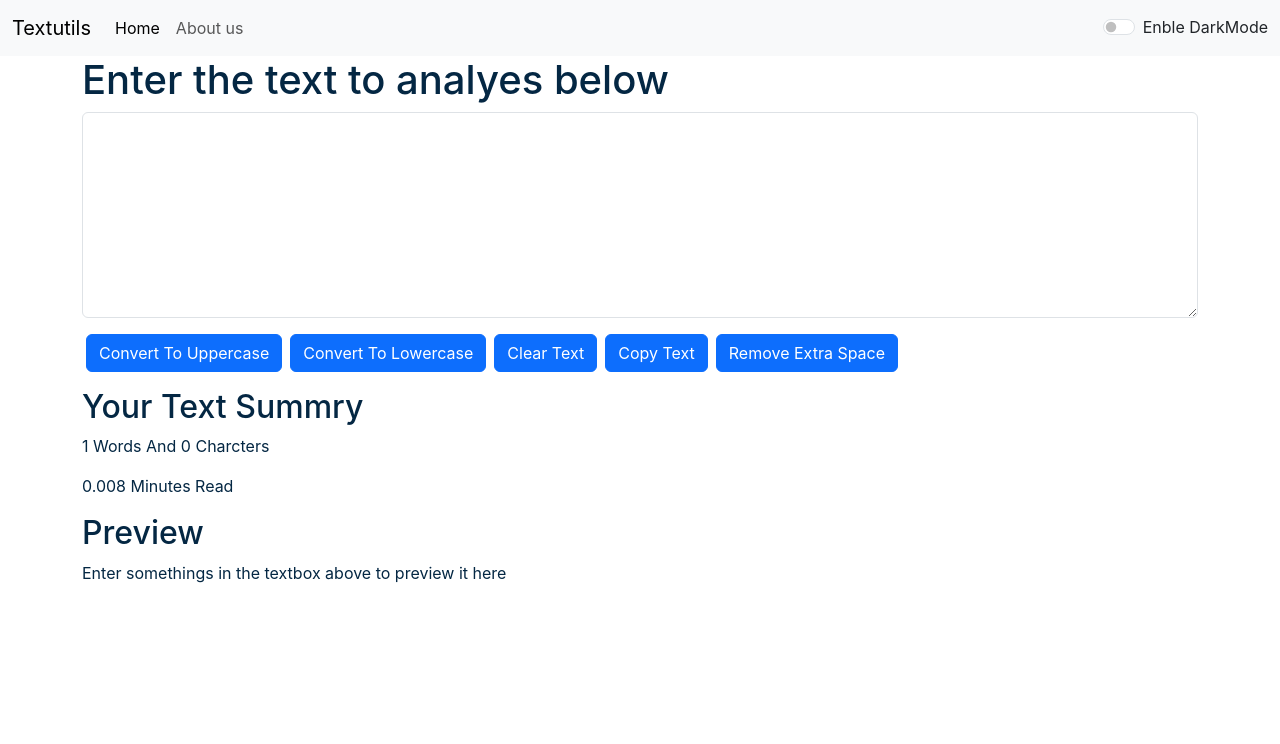
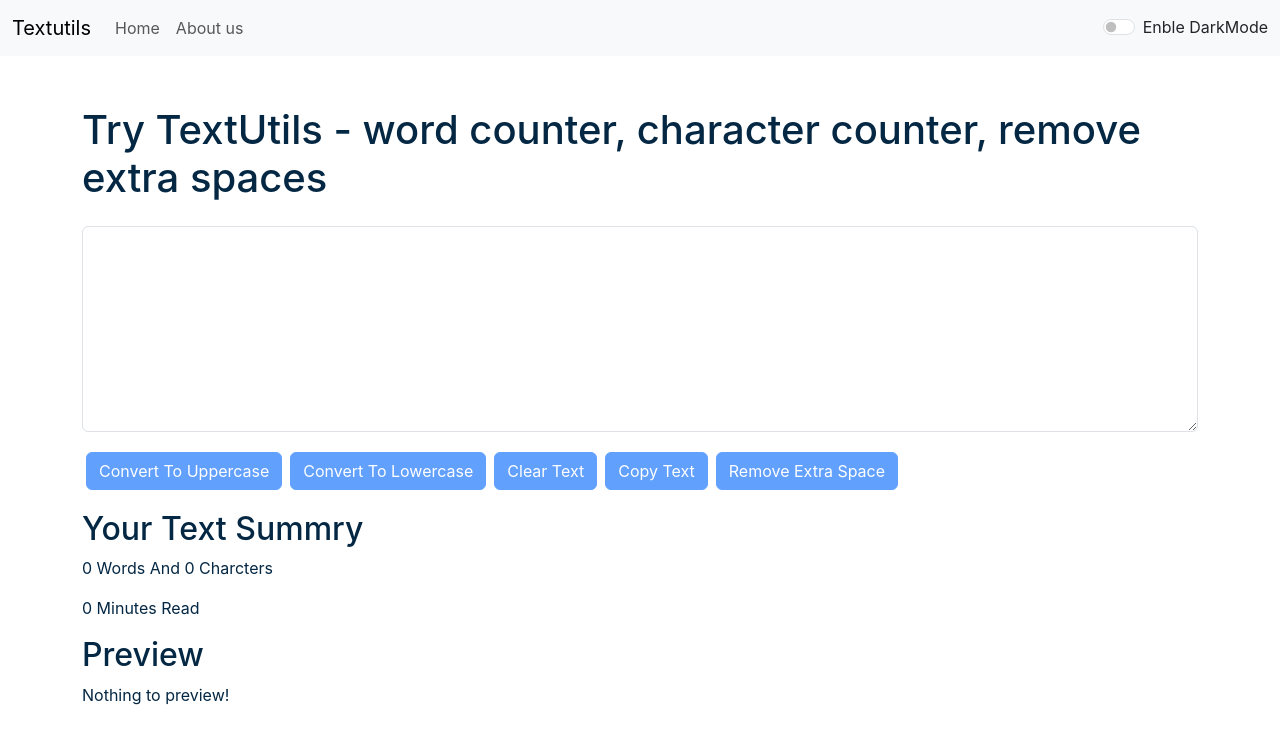
Before and after one commit to Yuvraj-8182/react_textutil, a React (Create React App) app: page / in a window 1280 px wide. Shown: the top 744 px of the page. Built offline with nearby package versions, Linux system fonts and the light colour scheme.

Commit message:
version 5

```diff
--- a/src/App.js
+++ b/src/App.js
@@ -41,8 +41,8 @@ function App() {
         <Alert alert={alert}/>
       <Routes>
 
-        <Route path='/About' element={<About/>}></Route>
-        <Route path='/' element={<TextFrom showalert={showalert} heading="Enter the text to analyes below" mode={mode}/>}></Route>
+        <Route path='/About' element={<About  mode={mode}/>}></Route>
+        <Route path='/' element={<TextFrom showalert={showalert} heading="Try TextUtils - word counter, character counter, remove extra spaces " mode={mode}/>}></Route>
 
       </Routes>
      </Router>
--- a/src/components/About.js
+++ b/src/components/About.js
@@ -1,13 +1,68 @@
-import React,{useState} from 'react'
+import React from 'react'
 
-export default function About() {
-    const [mystyle,setMystyle]=useState({
-        color:"black",
-        backgroundColor:"white"
-    })
+export default function About(props) {
+    // const [mystyle,setMystyle]=useState({
+    //     color:"black",
+    //     backgroundColor:"white"
+    // })
+let mystyle ={
+    color: props.mode ==='dark' ? 'white':'rgb(36 74 104)',
+    backgroundColor: props.mode ==='dark' ? 'rgb(36 74 104)':'white',
 
-    const[btntext,setBtntext]=useState("Enable dark Mode");
-    const togglestyle = ()=>{
+}
+
+
+
+  return (
+        <div className='container my-4'  style={{color: props.mode ==='dark' ? 'white':'rgb(36 74 104)'}}>
+        <h1 className='my-2'>About us</h1>
+        <div className="accordion" id="accordionExample">
+    <div className="accordion-item" style={mystyle}>
+        <h2 className="accordion-header">
+        <button className="accordion-button" style={mystyle} type="button" data-bs-toggle="collapse" data-bs-target="#collapseOne" aria-expanded="true" aria-controls="collapseOne">
+            Analyes Your Text
+        </button>
+        </h2>
+        <div id="collapseOne" className="accordion-collapse collapse show" data-bs-parent="#accordionExample">
+        <div className="accordion-body">
+            <strong>This is the first item's accordion body.</strong> It is shown by default, until the collapse plugin adds the appropriate classes that we use to style each element. These classes control the overall appearance, as well as the showing and hiding via CSS transitions. You can modify any of this with custom CSS or overriding our default variables. It's also worth noting that just about any HTML can go within the <code>.accordion-body</code>, though the transition does limit overflow.
+        </div>
+        </div>
+    </div>
+    <div className="accordion-item" style={mystyle}>
+        <h2 className="accordion-header">
+        <button className="accordion-button collapsed" style={mystyle} type="button" data-bs-toggle="collapse" data-bs-target="#collapseTwo" aria-expanded="false" aria-controls="collapseTwo">
+            Free TO use
+        </button>
+        </h2>
+        <div id="collapseTwo" className="accordion-collapse collapse" data-bs-parent="#accordionExample">
+        <div className="accordion-body">
+            <strong>This is the second item's accordion body.</strong> It is hidden by default, until the collapse plugin adds the appropriate classes that we use to style each element. These classes control the overall appearance, as well as the showing and hiding via CSS transitions. You can modify any of this with custom CSS or overriding our default variables. It's also worth noting that just about any HTML can go within the <code>.accordion-body</code>, though the transition does limit overflow.
+        </div>
+        </div>
+    </div>
+    <div className="accordion-item" style={mystyle}>
+        <h2 className="accordion-header">
+        <button className="accordion-button collapsed" style={mystyle} type="button" data-bs-toggle="collapse" data-bs-target="#collapseThree" aria-expanded="false" aria-controls="collapseThree">
+            Browser compatible
+        </button>
+        </h2>
+        <div id="collapseThree" className="accordion-collapse collapse" data-bs-parent="#accordionExample">
+        <div className="accordion-body">
+            <strong>This is the third item's accordion body.</strong> It is hidden by default, until the collapse plugin adds the appropriate classes that we use to style each element. These classes control the overall appearance, as well as the showing and hiding via CSS transitions. You can modify any of this with custom CSS or overriding our default variables. It's also worth noting that just about any HTML can go within the <code>.accordion-body</code>, though the transition does limit overflow.
+        </div>
+        </div>
+    </div>
+    </div>
+
+        </div>
+  )
+}
+/*
+
+ const[btntext,setBtntext]=useState("Enable dark Mode");
+
+const togglestyle = ()=>{
         if(mystyle.color === "black"){
             setMystyle({
                  color:"white",
@@ -25,51 +80,6 @@ export default function About() {
         }
     }
 
-
-  return (
-        <div className='container' style={mystyle}>
-        <h1 className='my-2'>About us</h1>
-        <div className="accordion" id="accordionExample">
-    <div className="accordion-item" style={mystyle}>
-        <h2 className="accordion-header">
-        <button className="accordion-button" style={mystyle} type="button" data-bs-toggle="collapse" data-bs-target="#collapseOne" aria-expanded="true" aria-controls="collapseOne">
-            Accordion Item #1
-        </button>
-        </h2>
-        <div id="collapseOne" className="accordion-collapse collapse show" data-bs-parent="#accordionExample">
-        <div className="accordion-body">
-            <strong>This is the first item's accordion body.</strong> It is shown by default, until the collapse plugin adds the appropriate classes that we use to style each element. These classes control the overall appearance, as well as the showing and hiding via CSS transitions. You can modify any of this with custom CSS or overriding our default variables. It's also worth noting that just about any HTML can go within the <code>.accordion-body</code>, though the transition does limit overflow.
-        </div>
-        </div>
-    </div>
-    <div className="accordion-item" style={mystyle}>
-        <h2 className="accordion-header">
-        <button className="accordion-button collapsed" style={mystyle} type="button" data-bs-toggle="collapse" data-bs-target="#collapseTwo" aria-expanded="false" aria-controls="collapseTwo">
-            Accordion Item #2
-        </button>
-        </h2>
-        <div id="collapseTwo" className="accordion-collapse collapse" data-bs-parent="#accordionExample">
-        <div className="accordion-body">
-            <strong>This is the second item's accordion body.</strong> It is hidden by default, until the collapse plugin adds the appropriate classes that we use to style each element. These classes control the overall appearance, as well as the showing and hiding via CSS transitions. You can modify any of this with custom CSS or overriding our default variables. It's also worth noting that just about any HTML can go within the <code>.accordion-body</code>, though the transition does limit overflow.
-        </div>
-        </div>
-    </div>
-    <div className="accordion-item" style={mystyle}>
-        <h2 className="accordion-header">
-        <button className="accordion-button collapsed" style={mystyle} type="button" data-bs-toggle="collapse" data-bs-target="#collapseThree" aria-expanded="false" aria-controls="collapseThree">
-            Accordion Item #3
-        </button>
-        </h2>
-        <div id="collapseThree" className="accordion-collapse collapse" data-bs-parent="#accordionExample">
-        <div className="accordion-body">
-            <strong>This is the third item's accordion body.</strong> It is hidden by default, until the collapse plugin adds the appropriate classes that we use to style each element. These classes control the overall appearance, as well as the showing and hiding via CSS transitions. You can modify any of this with custom CSS or overriding our default variables. It's also worth noting that just about any HTML can go within the <code>.accordion-body</code>, though the transition does limit overflow.
-        </div>
-        </div>
-    </div>
-    </div>
-    <div className='container my-3'>
+      /* <div className='container my-3'>
     <button onClick={togglestyle} className='btn btn-primary '>{btntext}</button>
-        </div>
-        </div>
-  )
-}
+        </div> */
--- a/src/components/Alert.js
+++ b/src/components/Alert.js
@@ -6,11 +6,10 @@ export default function Alert(props) {
         return lower.charAt(0).toUpperCase() + lower.slice(1);
     }
   return (
-
-     props.alert &&<div className={`alert alert-${props.alert.type} alert-dismissible fade show`} role="alert">
+    <div style={{height:'50px'}}>
+    { props.alert &&<div className={`alert alert-${props.alert.type} alert-dismissible fade show`} role="alert">
                <strong> {capitalize(props.alert.type)}</strong>: {props.alert.msg}
-
+      </div>}
       </div>
-
   )
 }
--- a/src/components/Navbar.js
+++ b/src/components/Navbar.js
@@ -13,7 +13,7 @@ export default function Navbar(props) {
       <div className="collapse navbar-collapse" id="navbarSupportedContent">
         <ul className="navbar-nav me-auto mb-2 mb-lg-0">
           <li className="nav-item">
-            <Link className="nav-link active" aria-current="page" to="/">Home</Link>
+            <Link className="nav-link " aria-current="page" to="/">Home</Link>
           </li>
           <li className="nav-item">
             <Link className="nav-link" to="/about">{props.abouttext}</Link>
--- a/src/components/TextFrom.js
+++ b/src/components/TextFrom.js
@@ -22,10 +22,7 @@ export default function TextFrom(props) {
 
       }
       const handlecopyclick = () => {
-        console.log("i am copy");
-        var text = document.getElementById("mybox");
-        text.select();
-        navigator.clipboard.writeText(text.value);
+        navigator.clipboard.writeText(text);
         props.showalert("text has been copied","success");
       }
 
@@ -45,23 +42,23 @@ export default function TextFrom(props) {
   return (
     <>
     <div className='container' style={{color:props.mode==='dark'?'white':'#042743'}}>
-        <h1>{props.heading}</h1>
+        <h1 className='mb-4'>{props.heading}</h1>
         <div className="mb-3">
-              <textarea className="form-control" style={{backgroundColor:props.mode==='dark'?'grey':'white'
+              <textarea className="form-control" style={{backgroundColor:props.mode==='dark'?'#13466e':'white'
               ,color:props.mode==='dark'?'white':'#042743'}} value={text} onChange={handleonchange} id="mybox" rows="8"></textarea>
         </div>
-        <button className='btn btn-primary mx-1' onClick={handleupclick}>Convert To Uppercase</button>
-        <button className='btn btn-primary mx-1' onClick={handleloclick}>Convert To Lowercase</button>
-        <button className='btn btn-primary mx-1' onClick={handleclearclick}>Clear Text</button>
-        <button className='btn btn-primary mx-1' onClick={handlecopyclick}>Copy Text</button>
-        <button className='btn btn-primary mx-1' onClick={handleExtraSpaces}>Remove Extra Space </button>
+        <button disabled={text.length===0} className='btn btn-primary mx-1 my-1'  onClick={handleupclick}>Convert To Uppercase</button>
+        <button disabled={text.length===0} className='btn btn-primary mx-1 my-1' onClick={handleloclick}>Convert To Lowercase</button>
+        <button disabled={text.length===0} className='btn btn-primary mx-1 my-1' onClick={handleclearclick}>Clear Text</button>
+        <button disabled={text.length===0} className='btn btn-primary mx-1 my-1' onClick={handlecopyclick}>Copy Text</button>
+        <button disabled={text.length===0} className='btn btn-primary mx-1 my-1' onClick={handleExtraSpaces}>Remove Extra Space </button>
     </div>
     <div className='container my-3' style={{color:props.mode==='dark'?'white':'#042743'}}>
      <h2>Your Text Summry</h2>
-     <p>{text.split(" ").length} Words And {text.length} Charcters </p>
-     <p>{0.008*text.split(" ").length} Minutes Read</p>
+     <p>{text.split(/\s+/).filter((element)=>{return element.length!==0}).length} Words And {text.length} Charcters </p>
+     <p>{0.008*text.split(" ").filter((element)=>{return element.length!==0}).length} Minutes Read</p>
      <h2>Preview</h2>
-     <p>{text.length>0?text:"Enter somethings in the textbox above to preview it here"}</p>
+     <p>{text.length>0?text:"Nothing to preview!"}</p>
     </div>
     </>
   )
--- a/src/index.css
+++ b/src/index.css
@@ -11,3 +11,6 @@ code {
   font-family: source-code-pro, Menlo, Monaco, Consolas, 'Courier New',
     monospace;
 }
+.accordion-button::after{
+  filter: invert(1);
+}
```
